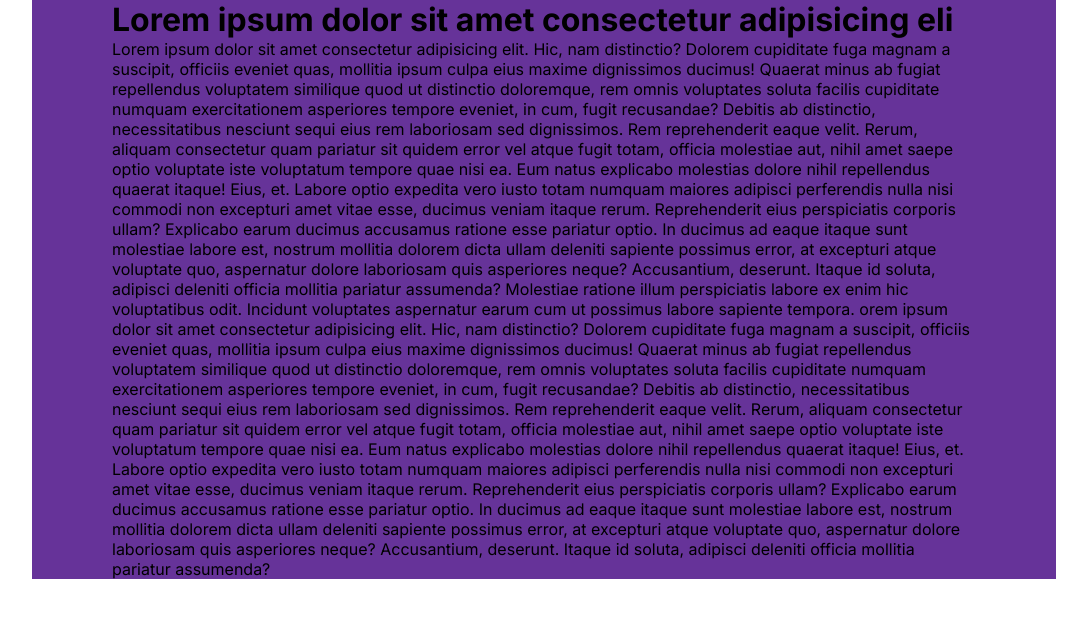
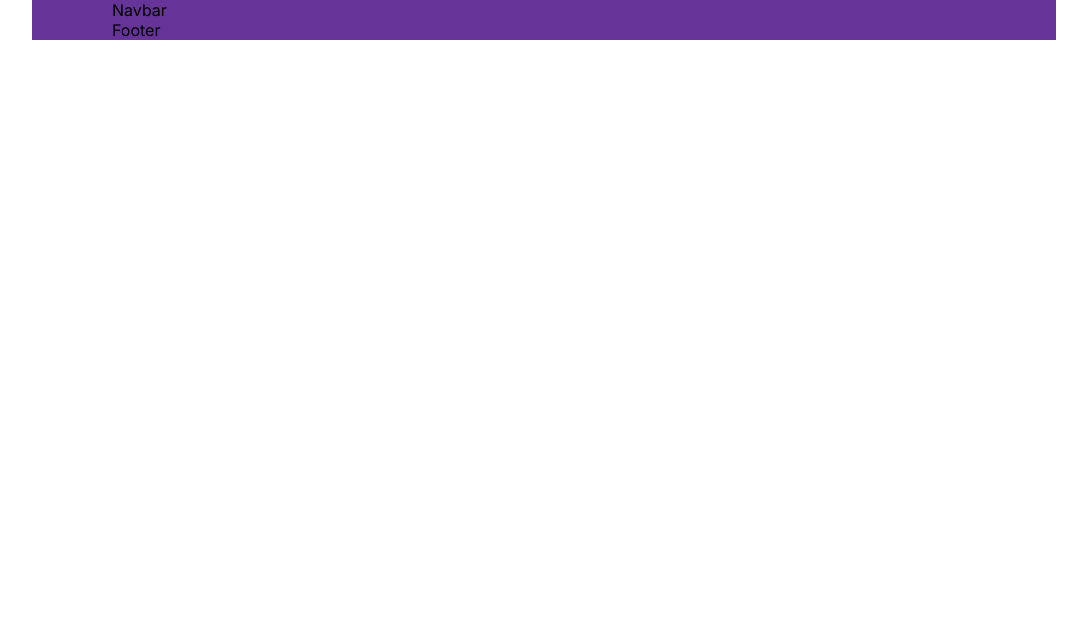
Before and after one commit to Saitejas21/blog-nextjs, a Next.js app: page / in a window 1280 px wide. Shown: the top 618 px of the page, without its empty margins (96-1183 px from the left). Built offline with nearby package versions, Linux system fonts and the light colour scheme.

Commit message:
init: created components

```diff
--- a/src/app/page.jsx
+++ b/src/app/page.jsx
@@ -1,27 +1,11 @@
+import Navbar from "@/components/navbar/Navbar";
 import styles from "./homepage.module.css";
 import Link from "next/link";
+import Footer from "@/components/footer/Footer";
 
 export default function Home() {
   return <div>
-    <h1>Lorem ipsum dolor sit amet consectetur adipisicing eli</h1>
-    <Link href="/">Lorem ipsum dolor sit amet consectetur adipisicing elit. Hic, nam distinctio? Dolorem cupiditate fuga magnam a suscipit, officiis eveniet quas,
-    mollitia ipsum culpa eius maxime dignissimos ducimus! Quaerat minus ab fugiat repellendus voluptatem similique quod ut distinctio doloremque,
-    rem omnis voluptates soluta facilis cupiditate numquam exercitationem asperiores tempore eveniet, in cum, fugit recusandae? Debitis ab distinctio,
-    necessitatibus nesciunt sequi eius rem laboriosam sed dignissimos. Rem reprehenderit eaque velit. Rerum, aliquam consectetur quam pariatur sit quidem error vel
-    atque fugit totam, officia molestiae aut, nihil amet saepe optio voluptate iste voluptatum tempore quae nisi ea. Eum natus explicabo molestias dolore nihil repellendus
-     quaerat itaque! Eius, et. Labore optio expedita vero iusto totam numquam maiores adipisci perferendis nulla nisi commodi non excepturi amet vitae esse, ducimus veniam
-     itaque rerum. Reprehenderit eius perspiciatis corporis ullam? Explicabo earum ducimus accusamus ratione esse pariatur optio. In ducimus ad eaque itaque sunt molestiae
-     labore est, nostrum mollitia dolorem dicta ullam deleniti sapiente possimus error, at excepturi atque voluptate quo, aspernatur dolore laboriosam quis asperiores neque?
-     Accusantium, deserunt. Itaque id soluta, adipisci deleniti officia mollitia pariatur assumenda?
-     Molestiae ratione illum perspiciatis labore ex enim hic voluptatibus odit. Incidunt voluptates aspernatur earum cum ut possimus labore sapiente tempora.
-     orem ipsum dolor sit amet consectetur adipisicing elit. Hic, nam distinctio? Dolorem cupiditate fuga magnam a suscipit, officiis eveniet quas,
-    mollitia ipsum culpa eius maxime dignissimos ducimus! Quaerat minus ab fugiat repellendus voluptatem similique quod ut distinctio doloremque,
-    rem omnis voluptates soluta facilis cupiditate numquam exercitationem asperiores tempore eveniet, in cum, fugit recusandae? Debitis ab distinctio,
-    necessitatibus nesciunt sequi eius rem laboriosam sed dignissimos. Rem reprehenderit eaque velit. Rerum, aliquam consectetur quam pariatur sit quidem error vel
-    atque fugit totam, officia molestiae aut, nihil amet saepe optio voluptate iste voluptatum tempore quae nisi ea. Eum natus explicabo molestias dolore nihil repellendus
-     quaerat itaque! Eius, et. Labore optio expedita vero iusto totam numquam maiores adipisci perferendis nulla nisi commodi non excepturi amet vitae esse, ducimus veniam
-     itaque rerum. Reprehenderit eius perspiciatis corporis ullam? Explicabo earum ducimus accusamus ratione esse pariatur optio. In ducimus ad eaque itaque sunt molestiae
-     labore est, nostrum mollitia dolorem dicta ullam deleniti sapiente possimus error, at excepturi atque voluptate quo, aspernatur dolore laboriosam quis asperiores neque?
-     Accusantium, deserunt. Itaque id soluta, adipisci deleniti officia mollitia pariatur assumenda?</Link>
+    <Navbar/>
+    <Footer/>
     </div>;
 }
--- /dev/null
+++ b/src/components/footer/Footer.jsx
@@ -0,0 +1,10 @@
+import React from 'react'
+import styles from './footer.module.css'
+
+function Footer() {
+  return (
+    <div className={styles.container}>Footer</div>
+  )
+}
+
+export default Footer
--- /dev/null
+++ b/src/components/navbar/Navbar.jsx
@@ -0,0 +1,10 @@
+import React from 'react'
+import styles from './navbar.module.css'
+
+function Navbar() {
+  return (
+    <div className={styles.container}>Navbar</div>
+  )
+}
+
+export default Navbar
```
Also changed, not shown: src/components/footer/footer.module.css (added), src/components/navbar/navbar.module.css (added).
